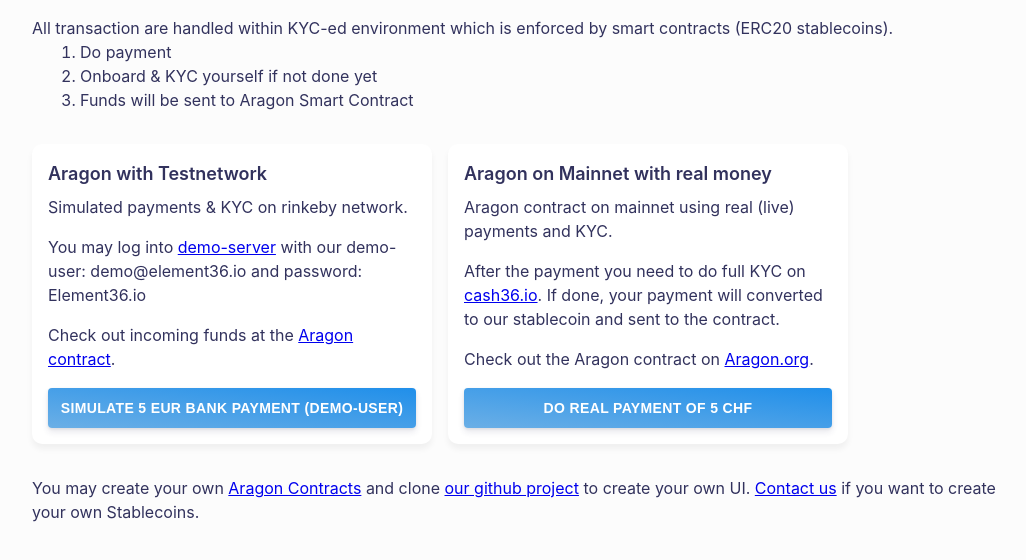
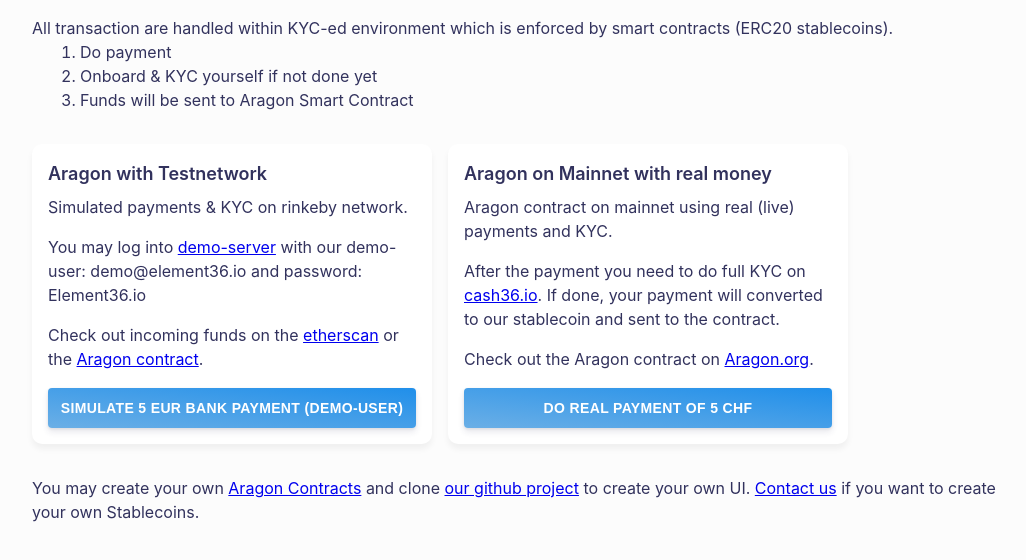
Before and after one commit to element36-io/cash36-examples, a website: page src/index.html in a window 1280 px wide. Shown: the part 80-640 px from the top of the page, without its empty margins (108-1134 px from the left). Drawn offline with Linux system fonts and the light colour scheme.

Commit message:
text change

```diff
--- a/src/index.html
+++ b/src/index.html
@@ -5,7 +5,7 @@
     <meta http-equiv="X-UA-Compatible" content="IE=edge" />
     <meta name="viewport" content="width=device-width, initial-scale=1" />
     <!-- The above 3 meta tags *must* come first in the head; any other head content must come *after* these tags -->
-    <title>ERC20 Ping-Pong</title>
+    <title>Connection Aragon contracts to payment network</title>
     <link rel="stylesheet" href="index.css" />
   </head>
   <body>
@@ -38,7 +38,9 @@
                 You may log into <a href="http://demo.e36.io:3000">demo-server</a> with our demo-user: demo@element36.io and password: Element36.io
             </p>
             <p class="__paragraph">
-                Check out incoming funds at the <a href="https://rinkeby.aragon.org/?#/fibreetest/0xb62d5cfe67b69f9bf045a2f7ef923a384d533154/">Aragon contract</a>.
+                Check out incoming funds on the
+                <a href="https://rinkeby.etherscan.io/address/0xb62d5cfe67b69f9bf045a2f7ef923a384d533154#tokentxns">etherscan</a> or the
+                <a href="https://rinkeby.aragon.org/?#/fibreetest/0xb62d5cfe67b69f9bf045a2f7ef923a384d533154/">Aragon contract</a>.
             </p>
 
             <button type="button" class="btn-ping button button-full" onclick="simulatePayment();">
```
